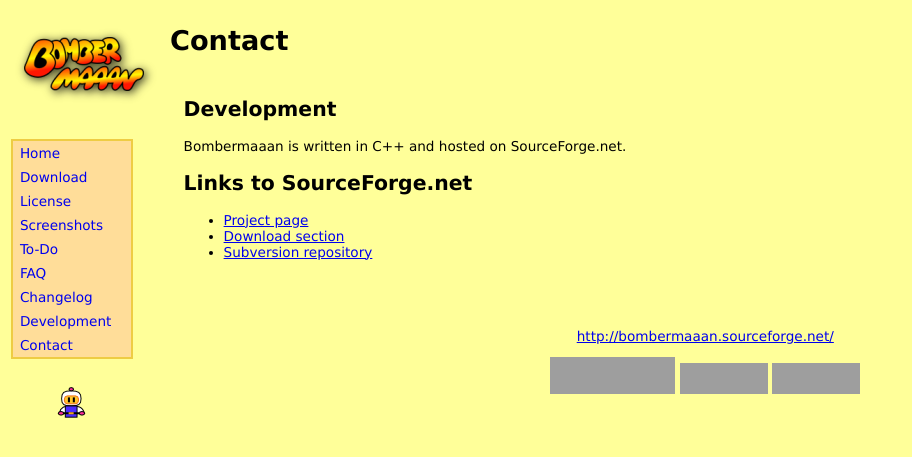
After one commit to carstene1ns/Bombermaaan-R, a PHP site: page /development.php in a window 1280 px wide. The commit adds this page. Shown: the top 457 px of the page, without its empty margins (0-912 px from the left). Run offline with PHP 8.4, Linux system fonts and the light colour scheme; grey boxes are pictures that could not be loaded.

Commit message:
Added development page, moved part from main page to development page

```diff
--- /dev/null
+++ b/web/development.php
@@ -0,0 +1,35 @@
+<?php
+
+include_once( "inc/webpage.php" );
+
+
+$webpage = new WebPage();
+$webpage->head();
+
+?>
+
+<h1>Contact</h1>
+
+<div id="content">
+
+<h2>Development</h2>
+
+<p>
+Bombermaaan is written in C++ and hosted on SourceForge.net.
+</p>
+
+<h2>Links to SourceForge.net</h2>
+
+<ul>
+<li><a href="https://sourceforge.net/projects/bombermaaan/">Project page</a></li>
+<li><a href="https://sourceforge.net/project/showfiles.php?group_id=81520">Download section</a></li>
+<li><a href="http://bombermaaan.svn.sourceforge.net/viewvc/bombermaaan/">Subversion repository</a></li>
+</ul>
+
+</div>
+
+<?php
+
+$webpage->tail();
+
+?>
--- a/web/inc/webpage.php
+++ b/web/inc/webpage.php
@@ -101,6 +101,9 @@ class WebPage {
 </div>
 
 <div>
+<a href="development.php">Development</a>
+</div>
+<div>
 <a href="contact.php">Contact</a>
 </div>
 
```
Also changed, not shown: web/index.php (+0 -10 lines), 1 other file.
